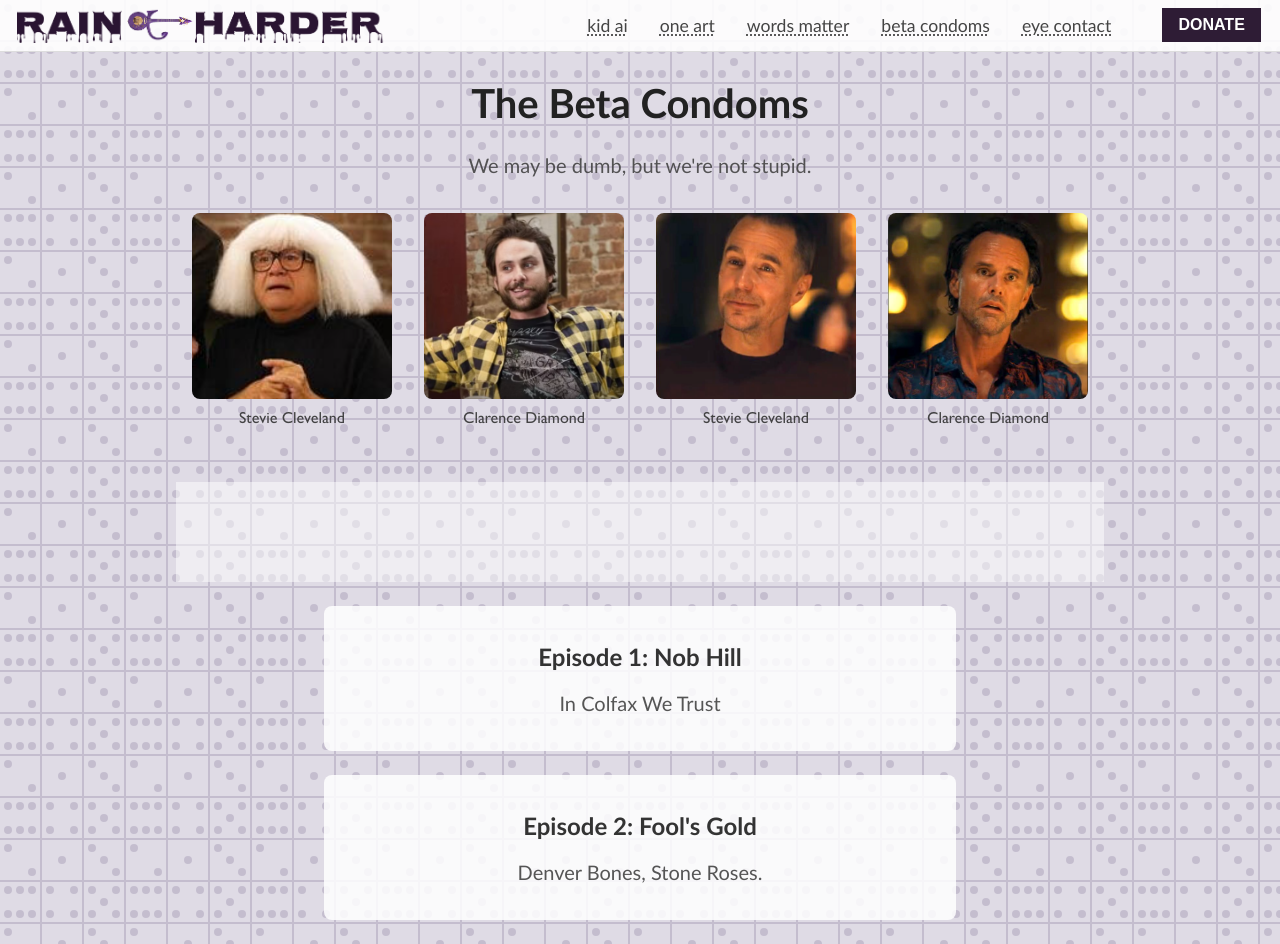
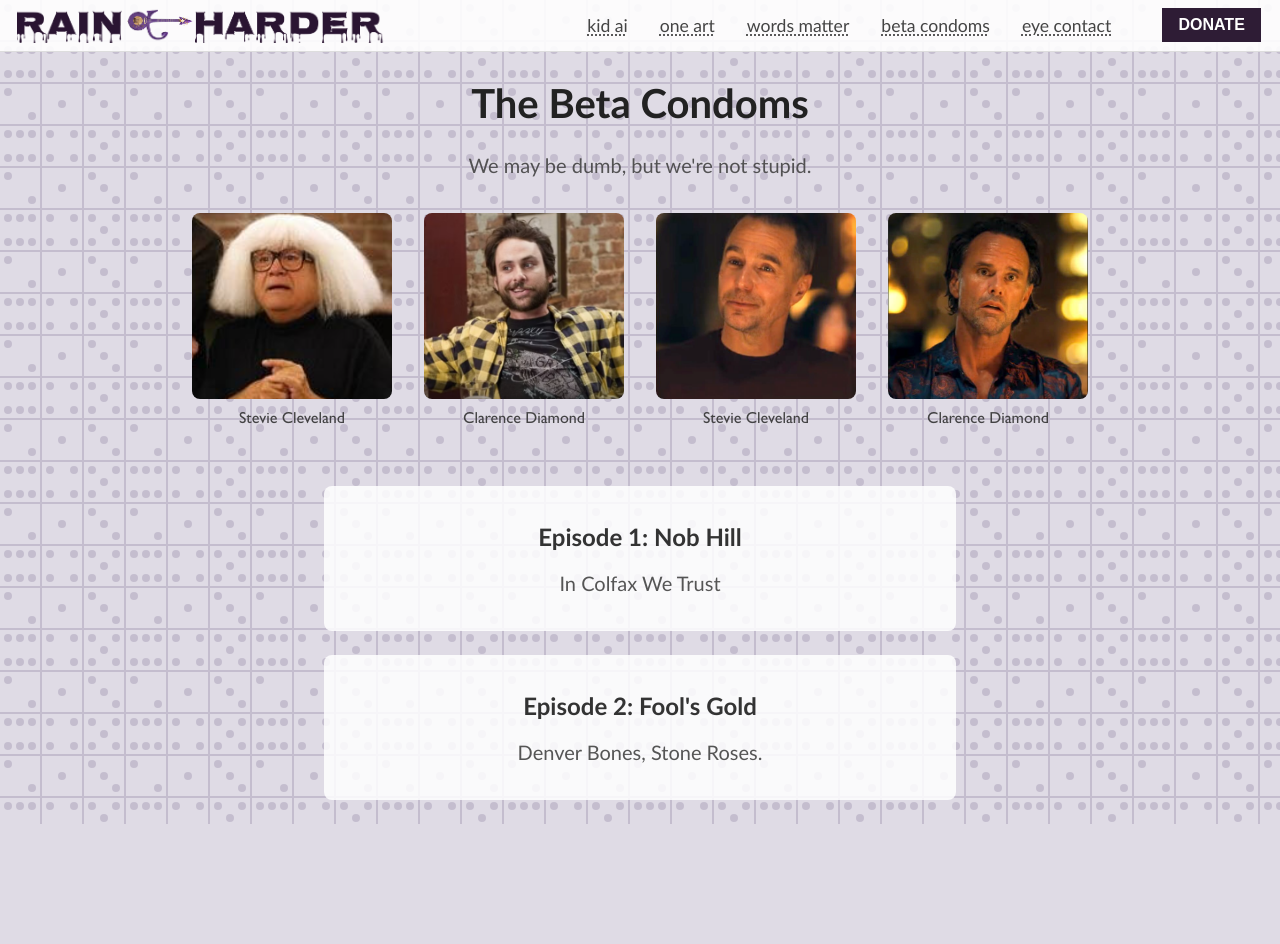
Before and after one commit to pocketsquare/rainharder, a SvelteKit app: page /fools in a window 1280 px wide. After the commit the page ends 824 px from the top, so only its background shows below. Built offline with nearby package versions, Linux system fonts and the light colour scheme.

Commit message:
fixed negligee on beta condoms

```diff
--- a/src/routes/fools/+page.svelte
+++ b/src/routes/fools/+page.svelte
@@ -39,7 +39,7 @@
   </section>
 
   <!-- New negligee section -->
-  <section class="negligee"></section>
+  <!-- <section class="negligee"></section> -->
 
   <section class="episode-sample">
     <h2>Episode 1: Nob Hill</h2>
```
